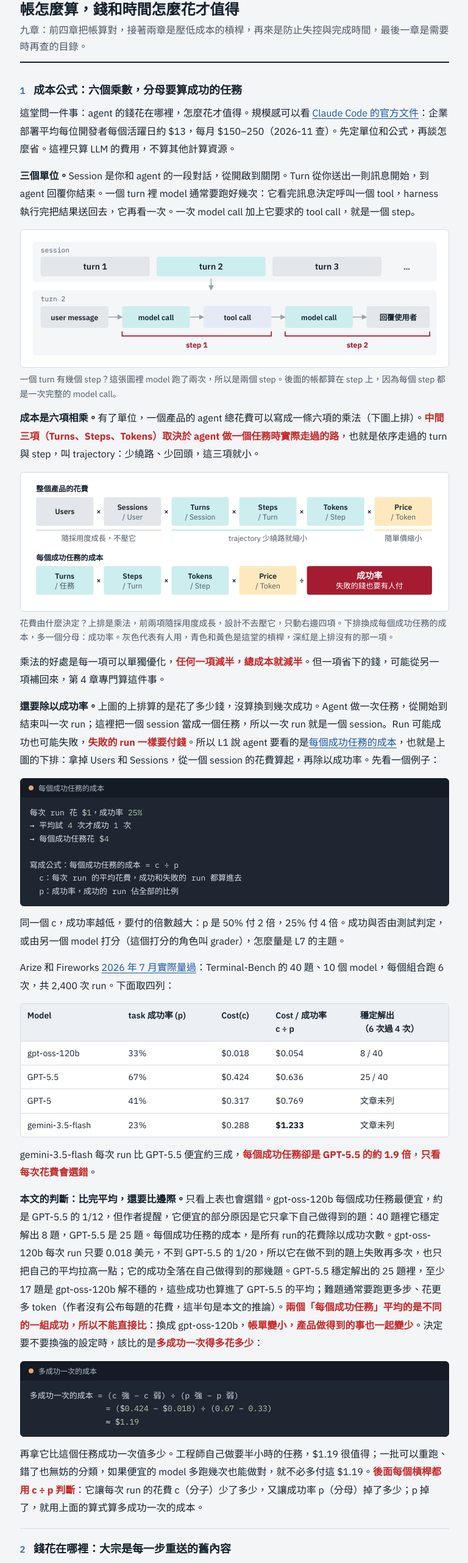
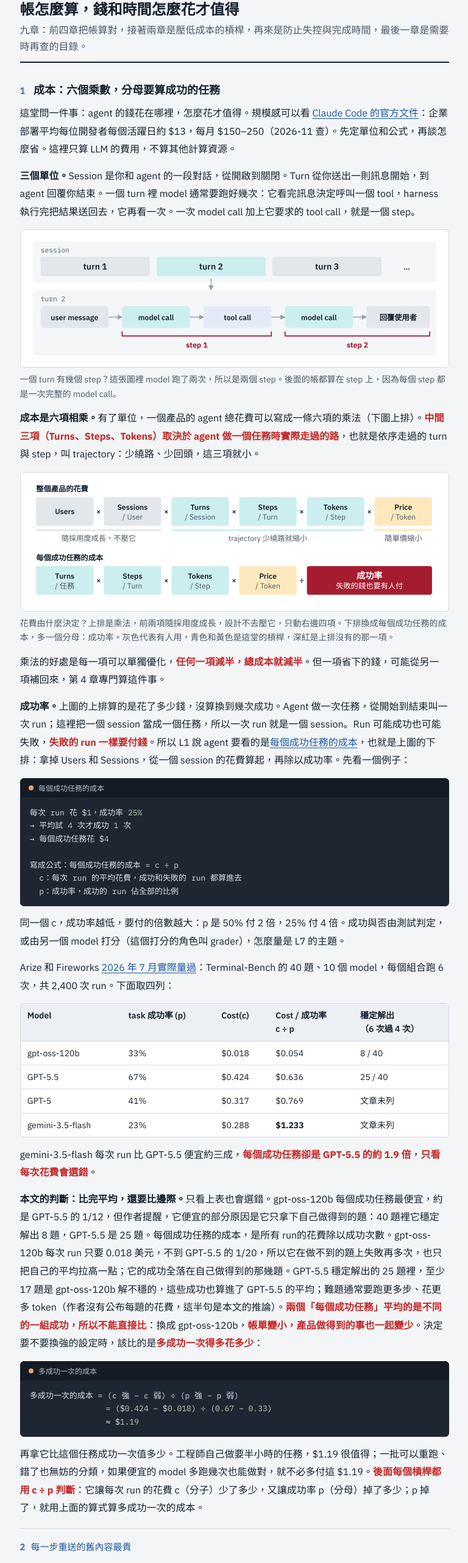
Before and after one commit to chihmingyang/cs2680, a plain HTML site: page docs/l08.html in a window 1280 px wide. Shown: the part 1076-3639 px from the top of the page at 61% size, without its empty margins (304-1072 px from the left). Drawn offline with nearby package versions, Linux system fonts and the light colour scheme.

Commit message:
網頁編輯：L8 改 4 段

```diff
--- a/docs/l08.html
+++ b/docs/l08.html
@@ -95,7 +95,7 @@
 
         <div class="ideas">
           <div class="idea" id="i1">
-            <h3><span class="idea-no">1</span>成本公式：六個乘數，分母要算成功的任務</h3>
+            <h3><span class="idea-no">1</span>成本：六個乘數，分母要算成功的任務</h3>
             <div class="prose">
 <p>這堂問一件事：agent 的錢花在哪裡，怎麼花才值得。規模感可以看 <a href="https://code.claude.com/docs/en/costs" target="_blank" rel="noopener">Claude Code 的官方文件</a>：企業部署平均每位開發者每個活躍日約 $13，每月 $150–250（2026-11 查）。先定單位和公式，再談怎麼省。這裡只算 LLM 的費用，不算其他計算資源。</p>
 <p id="i1-1"><b>三個單位。</b>Session 是你和 agent 的一段對話，從開啟到關閉。Turn 從你送出一則訊息開始，到 agent 回覆你結束。一個 turn 裡 model 通常要跑好幾次：它看完訊息決定呼叫一個 tool，harness 執行完把結果送回去，它再看一次。一次 model call 加上它要求的 tool call，就是一個 step。</p>
@@ -196,7 +196,7 @@
               <figcaption>花費由什麼決定？上排是乘法，前兩項隨採用度成長，設計不去壓它，只動右邊四項。下排換成每個成功任務的成本，多一個分母：成功率。灰色代表有人用，青色和黃色是這堂的槓桿，深紅是上排沒有的那一項。</figcaption>
             </figure>
 <p>乘法的好處是每一項可以單獨優化，<strong>任何一項減半，總成本就減半</strong>。但一項省下的錢，可能從另一項補回來，第 4 章專門算這件事。</p>
-<p id="i1-3"><b>還要除以成功率。</b>上圖的上排算的是花了多少錢，沒算換到幾次成功。Agent 做一次任務，從開始到結束叫一次 run；這裡把一個 session 當成一個任務，所以一次 run 就是一個 session。Run 可能成功也可能失敗，<strong>失敗的 run 一樣要付錢</strong>。所以 L1 說 agent 要看的是<a href="l01.html#i2">每個成功任務的成本</a>，也就是上圖的下排：拿掉 Users 和 Sessions，從一個 session 的花費算起，再除以成功率。先看一個例子：</p>
+<p id="i1-3"><b>成功率。</b>上圖的上排算的是花了多少錢，沒算換到幾次成功。Agent 做一次任務，從開始到結束叫一次 run；這裡把一個 session 當成一個任務，所以一次 run 就是一個 session。Run 可能成功也可能失敗，<strong>失敗的 run 一樣要付錢</strong>。所以 L1 說 agent 要看的是<a href="l01.html#i2">每個成功任務的成本</a>，也就是上圖的下排：拿掉 Users 和 Sessions，從一個 session 的花費算起，再除以成功率。先看一個例子：</p>
 <figure class="file"><figcaption>每個成功任務的成本</figcaption><pre><code class="lang-text">每次 run 花 $1，成功率 25%
 → 平均試 4 次才成功 1 次
 → 每個成功任務花 $4
@@ -225,7 +225,7 @@
           </div>
 
           <div class="idea" id="i2">
-            <h3><span class="idea-no">2</span>錢花在哪裡：大宗是每一步重送的舊內容</h3>
+            <h3><span class="idea-no">2 每一步重送的舊內容最貴</span></h3>
             <div class="prose">
 <p>第 1 章的六個乘數裡，哪一項最值得動？先看錢實際花在哪裡。</p>
 <p id="i2-1"><b>每一步都重送整個 context。</b>一次 request 送給 model 的全部內容叫 context。Model 沒有記憶，它只知道這次 request 裡寫了什麼，<strong>所以每一步 harness 都把 system prompt</strong>（給 model 的固定指示）、tool 定義（它能呼叫哪些工具的說明）和整段歷史再送一次。從 harness 這邊看是重送，從 model 那邊看是重讀，下面這兩個詞指同一件事。</p>
@@ -272,7 +272,7 @@
               <figcaption>每一步送出去的是什麼？新的只有最右邊的黃色和粉色兩小段（這一步新進來的內容、model 的 output），其他全部重送。所以 context 隨 step 累積，大部分 token 都是重讀。</figcaption>
             </figure>
 <p>Context 就這樣越滾越大：開頭的 system prompt 和 tool 定義是固定的一段，之後每走一步，就再接上這一步新進來的內容（使用者的訊息或 tool 結果）和 model 的 output。Coding agent 讀一個檔案、跑一次測試，新進來的就是幾千 token；走個幾十步，context 就到幾十萬 token。</p>
-<p id="i2-2"><b>三種 token：量和單價方向相反。</b>重送的內容不必每次都從頭算。提供 model 的廠商（下面叫 provider）會把處理過的 context 留一段時間。下一步送來的 context，開頭和上一步完全相同的那一段，直接讀留下來的結果。這個機制叫 <a href="l02.html#t1">prefix cache</a>。有了它，每一步的 token 分成三種，名字是 API 帳單上的叫法，各有各的單價：</p>
+<p id="i2-2"><b>三種 token：</b>重送的內容不必每次都從頭算。提供 model 的廠商（下面叫 provider）會把處理過的 context 留一段時間。下一步送來的 context，開頭和上一步完全相同的那一段，直接讀留下來的結果。這個機制叫 <a href="l02.html#t1">prefix cache</a>。有了它，每一步的 token 分成三種，名字是 API 帳單上的叫法，各有各的單價：</p>
 <figure class="diagram">
               <div class="scroll">
                 <svg viewBox="0 0 720 200" role="img" aria-label="三列，一列一種 token。左邊一欄是名稱和說明，右邊三欄是量、單價、花的錢。Cache read 是 cache hit 的部分，直接讀留下來的結果，量 100、單價 1、佔花費 82%。Cache write 是 cache miss 的部分，從頭算，再寫進 cache，量 1、單價 12.5、佔花費 10%。Output 是 model 產生的回覆，量 0.2、單價 50、佔花費 8%。量由上往下越來越少，單價由上往下越來越高。">
```
